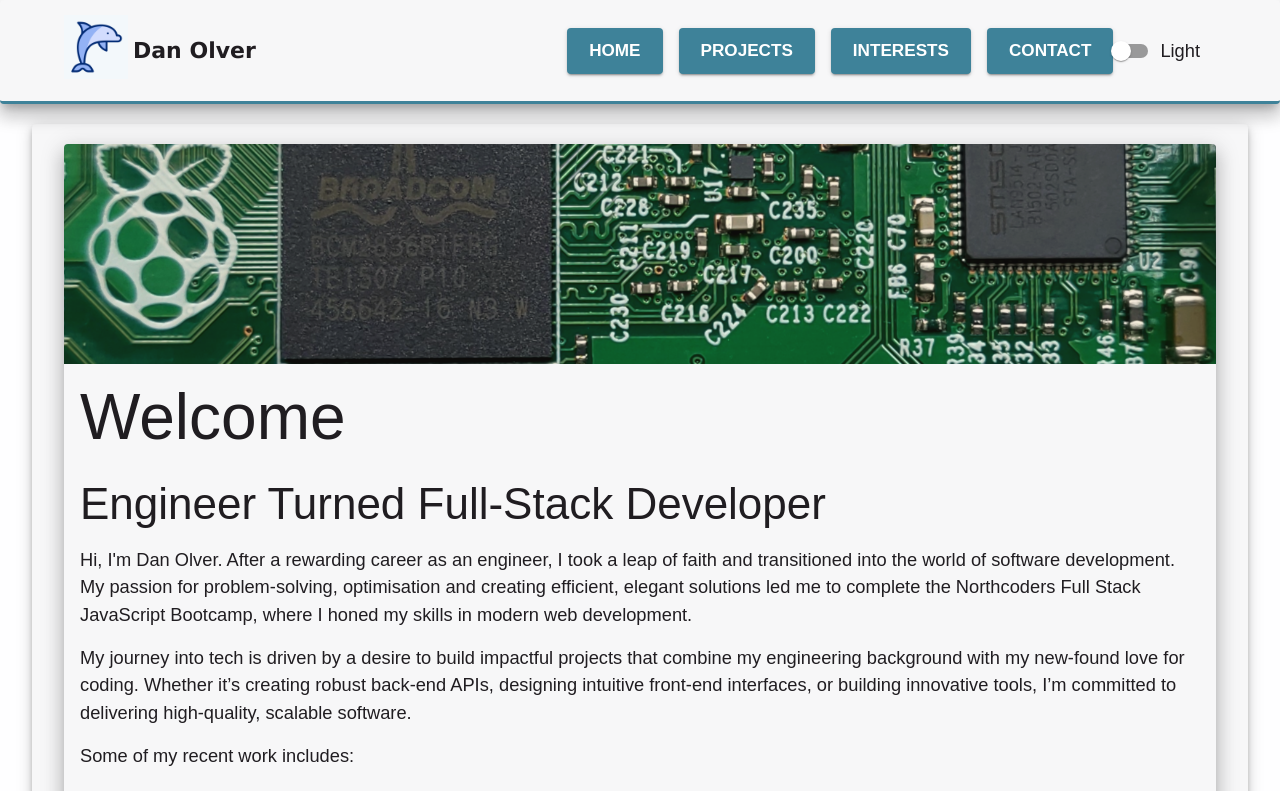
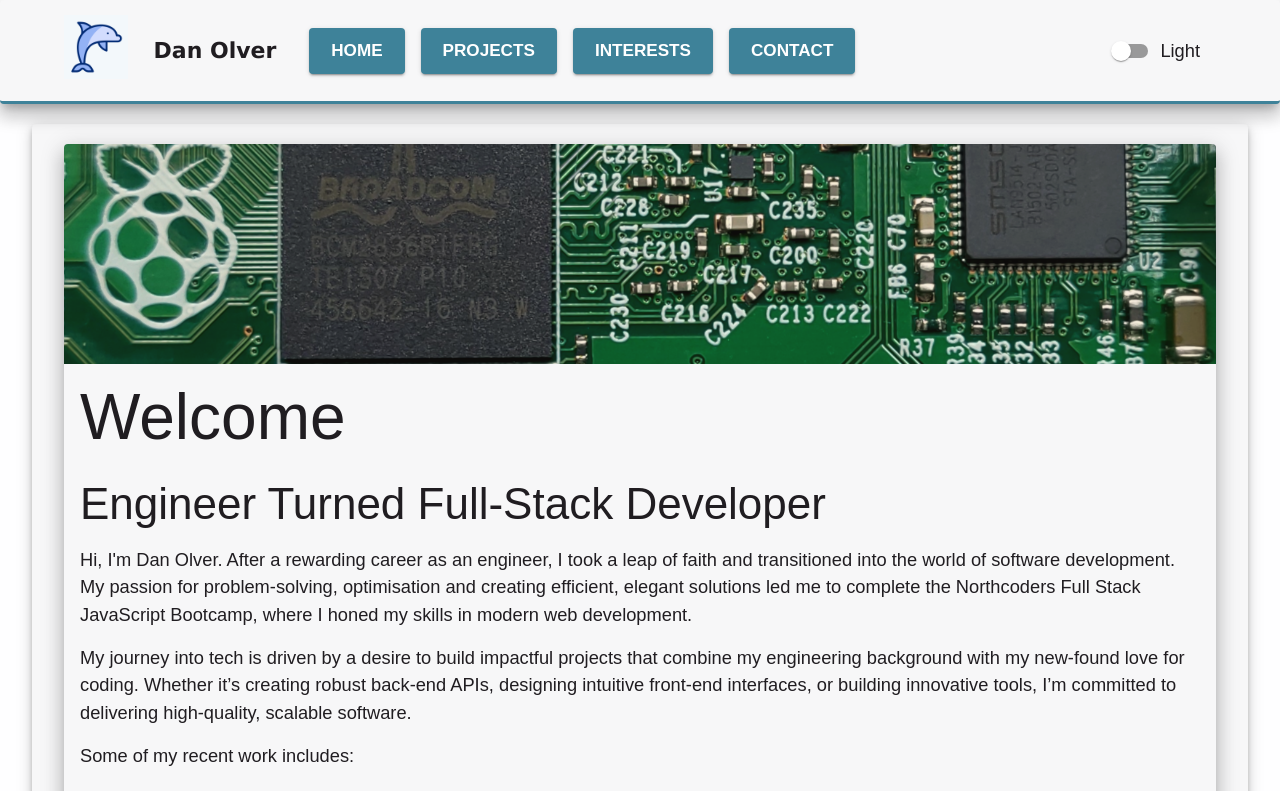
Before and after one commit to DevDolphin7/Portfolio, a React (Vite) app: page / in a window 1280 px wide. Shown: the top 791 px of the page. Built offline with nearby package versions, Linux system fonts and the light colour scheme.

Commit message:
Make styling for h1 the correct size, style a div spacer

```diff
--- a/src/styles/Nav.css
+++ b/src/styles/Nav.css
@@ -13,7 +13,13 @@
 }
 
 .NavBar h1 {
-  margin: 5px auto 5px 5px;
+  width: 130px;
+  min-width: 75px;
+  margin: 0 2vw;
   font-family: Verdana, Geneva, Tahoma, sans-serif;
   font-size: 22px;
 }
+
+.spacer {
+  margin-right: auto;
+}
```
